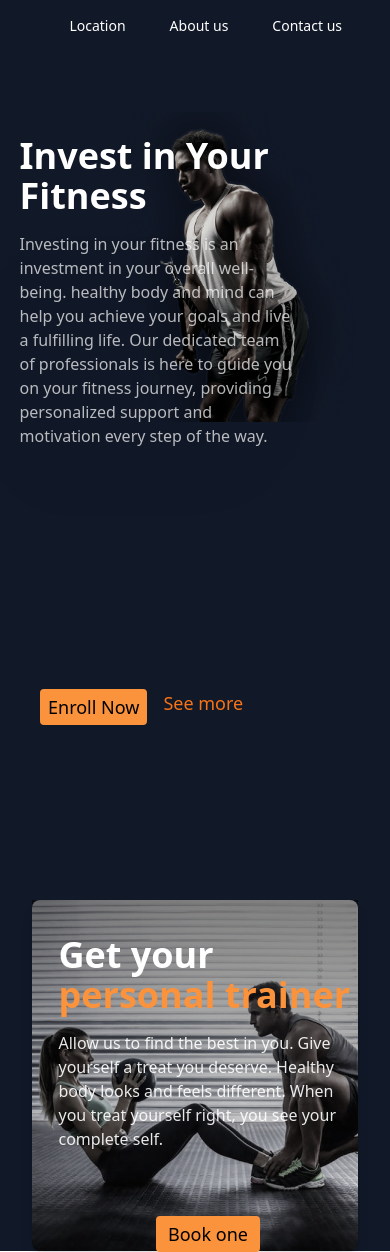
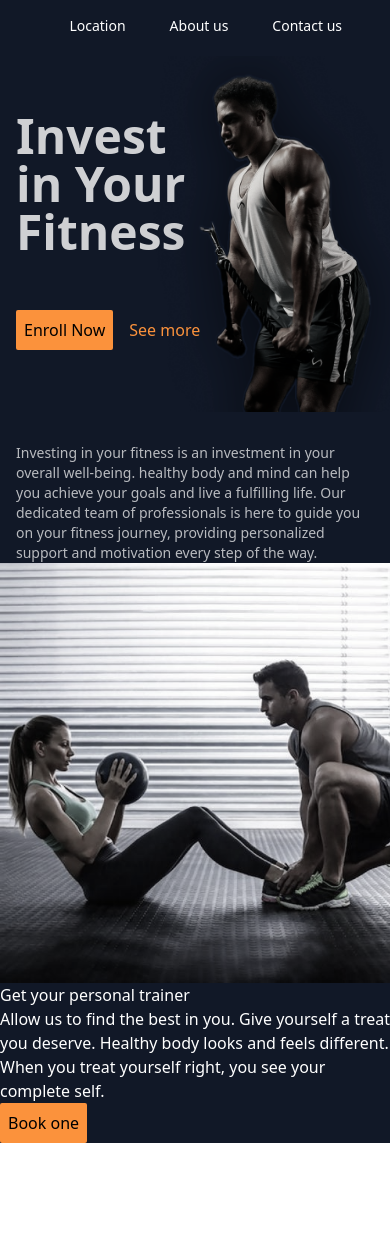
Before and after one commit to bipu01/gymTs, a React (Vite) app: page / in a window 390 px wide. After the commit the page ends 1143 px from the top, so only its background shows below. Built offline with nearby package versions, Linux system fonts and the light colour scheme.

Commit message:
Landing page managed for mobile and tablet view

```diff
--- a/src/App.tsx
+++ b/src/App.tsx
@@ -4,7 +4,7 @@ import Navbar from "./Navbar"
 function App() {
 
   return (
-    <div className="bg-gray-900 text-white ">
+    <div className="bg-gray-900 text-white">
     <Navbar/>
     <Body/>
     </div>
--- a/src/Body/Body.tsx
+++ b/src/Body/Body.tsx
@@ -1,16 +1,20 @@
+import { PrimaryButton, SecondaryButton } from "../components/Buttons"
 
 const Body = () => {
   return (
-    <div className=" grid grid-rows md:pl-8 align-middle">
-        <section
-            className="relative bg-gray-900 max-w-6xl px-8 py-14 h-screen grid  md:grid-cols-2  mx-auto overflow-hidden">
-            <div className="block sm:absolute -right-20% md:-right-10% lg:-right-5%">
-                <img src="fitness_model.png" alt="Fitness Model" className="rounded-lg mb-8 md:mb-0"/>
+    <div className="flex flex-col overflow-auto max-w-7xl lg:mx-15% justify-center">
+        <section className="relative md:h-screen ml-4 md:ml-8 overflow-hidden ">
+            <div className="">
+                <div className="grid grid-cols-2 ">
+                    <div className=" col-span-1">
+                        <h1 className="font-bold text-5xl md:text-7xl mt-30% lg:mt-15% opacity-80 ">Invest in Your Fitness</h1>
                     </div>
-
-            <div className="md:mt-20 mt-20 w-70% md:w-100% left-5% z-10 absolute sm:static">
-                <h1 className="text-4xl sm:text-7xl font-bold mb-4 align-middle">Invest in Your Fitness</h1>
-                <p className="mb-8 opacity-70 drop-shadow-3xl">Investing in your fitness is an investment in your overall
+                    <div>
+                    <img src="fitness_model.png" alt="Fitness Model" className="absolute -right-10% z-0 bg-cover" />
+                    </div>
+                </div>
+                <div className="">
+                    <p className="mt-45% text-sm lg:text-lg xsm:mt-50% md:mt-5% w-95% md:w-60% lg:w-40% opacity-70">Investing in your fitness is an investment in your overall
                         well-being.
                         healthy
                         body and mind can help you achieve your goals and live a fulfilling life. Our dedicated
@@ -19,37 +23,29 @@ const Body = () => {
                         support and motivation every step of the way.
                     </p>
                 </div>
-
-            <div className="absolute top-75% left-10 flex space-x-4 text-lg sm:text-2xl text-black ">
-                <button className="bg-orange-400 hover:bg-orange-600 py-1 px-2 sm:py-3 sm:px-8 rounded">Enroll Now
-                </button>
-                <a href="#" className="text-orange-500 hover:text-orange-600">See more</a>
             </div>
 
-
+            <div className="flex gap-4 lg:gap-8 absolute top-50% xsm:top-50% md:top-70% ">
+                <PrimaryButton text={"Enroll Now"} />
+                <SecondaryButton text={"See more"} />
+            </div>
         </section>
 
-        <section className="relative max-w-6xl mx-auto px-8 grid md:grid-cols-2 gap-8 md:mt-8">
-            <div className="relative w-full sm:static">
-                <img src="trainer.png" alt="Personal Trainer" className="relative rounded-lg shadow-lg object-cover"/>
-                <div
-                    className="absolute visible inset-0 bg-gradient-to-b from-black to-transparent opacity-50 md:opacity-0">
+        <section className="">
+            <div className="">
+                <img src="trainer.png" alt="Personal Trainer" className=""/>
+                <div className=""></div>
             </div>
-            </div>
-            <div className="absolute w-75% sm:max-w-lg top-10% md:top-40% left-15% md:static ">
-                <h1 className="text-4xl sm:text-6xl font-bold mb-4">Get your <span className="text-orange-400 ">personal
+            <div className="">
+                <h1 className="">Get your <span>personal
                         trainer</span></h1>
-                <p className="mb-8 opacity-90 md:opacity-70">Allow us to find the best in you. Give yourself a treat you
+                <p className="">Allow us to find the best in you. Give yourself a treat you
                     deserve.
                     Healthy body
                     looks and feels different. When you treat yourself right, you see your complete self.</p>
             </div>
-            <button
-                className="absolute top-90% left-40% md:left-10 md:top-85% bg-orange-400 hover:bg-orange-600 py-1 px-3 sm:py-3 sm:px-8 rounded text-lg sm:text-2xl text-black ">
-                Book one
-            </button>
+            <PrimaryButton text={"Book one"}/>
         </section>
-
     </div>
     )
 }
--- /dev/null
+++ b/src/components/Buttons/Button.tsx
@@ -0,0 +1,11 @@
+export const PrimaryButton = (p) => {
+  return (
+    <button type="button" className="bg-orange-400 text-black font-medium p-2 rounded-sm lg:text-lg lg:px-4">{p.text}</button>
+  )
+}
+
+export const SecondaryButton = (p) => {
+  return (
+    <button type="button" className="text-orange-400 lg:text-lg">{p.text}</button>
+  )
+}
--- /dev/null
+++ b/src/components/Buttons/index.tsx
@@ -0,0 +1 @@
+export {PrimaryButton, SecondaryButton} from "./Button";
--- /dev/null
+++ b/src/components/HeadingAndDisc/Disc.tsx
@@ -0,0 +1,13 @@
+
+export const MakeHeading = (p) => {
+  return (
+    <h1>{p.text}</h1>
+  )
+}
+
+
+export const MakeDiscription = (p) => {
+  return (
+    <p>{p.text}</p>
+  )
+}
--- /dev/null
+++ b/src/components/HeadingAndDisc/index.tsx
@@ -0,0 +1 @@
+export {MakeDiscription, MakeHeading} from "./Disc"
--- a/tailwind.config.js
+++ b/tailwind.config.js
@@ -9,6 +9,9 @@ export default {
           "0 35px 35px rgba(0, 0, 0, 0.25)",
           "0 45px 65px rgba(0, 0, 0, 0.15)",
         ],
+      },
+      screens: {
+        xsm: "340px",
       },
       spacing: {
         "2%": "2%",
```
Lines whose indentation alone changed are shown as unchanged.
